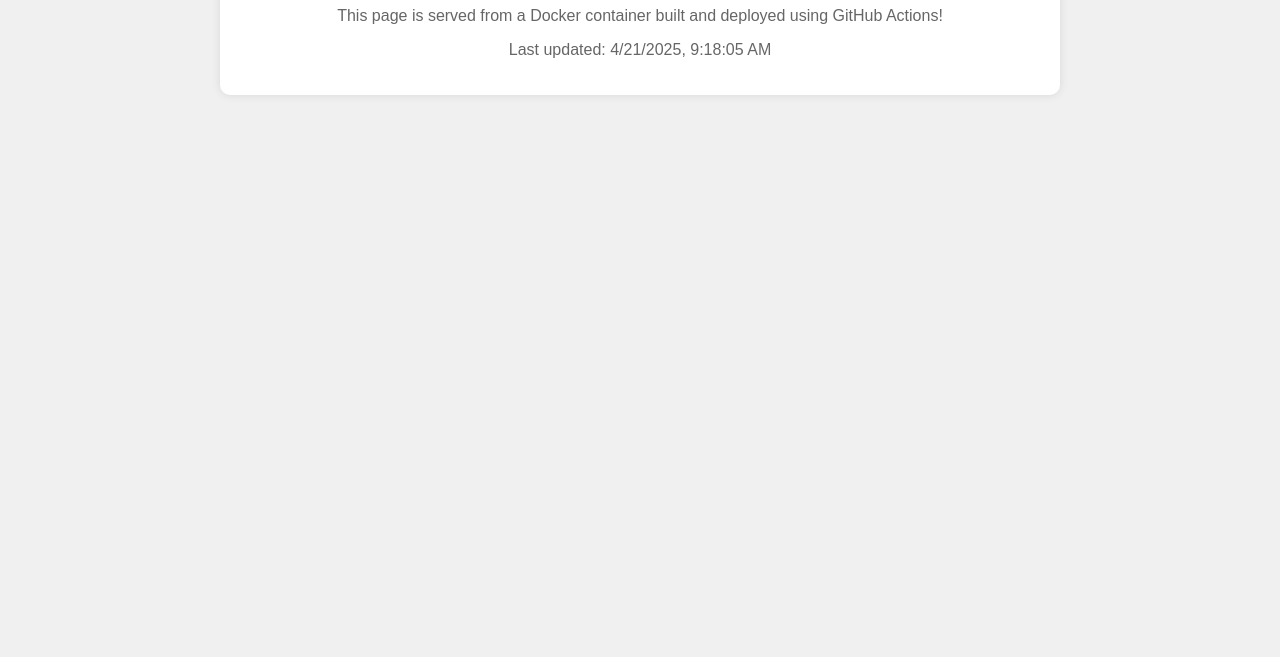
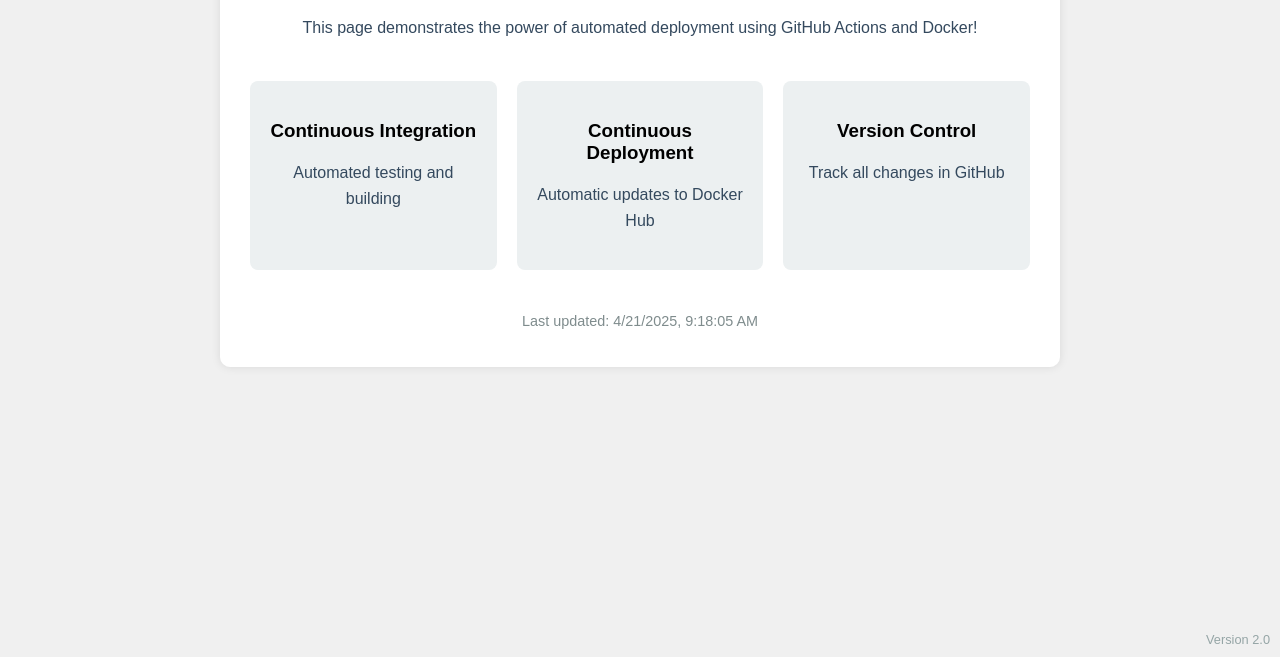
Before and after one commit to rizk951/ci-hub-2, a plain HTML site: page static/index.html in a window 1280 px wide. Shown: the part 143-800 px from the top of the page. Drawn offline with Linux system fonts and the light colour scheme.

Commit message:
Update page design and add features section

```diff
--- a/static/index.html
+++ b/static/index.html
@@ -21,11 +21,43 @@
         }
 
         h1 {
-            color: #333;
+            color: #2c3e50;
+            margin-bottom: 30px;
         }
 
         p {
-            color: #666;
+            color: #34495e;
+            line-height: 1.6;
+        }
+
+        .features {
+            display: flex;
+            justify-content: space-around;
+            margin: 30px 0;
+            flex-wrap: wrap;
+        }
+
+        .feature {
+            background: #ecf0f1;
+            padding: 20px;
+            border-radius: 8px;
+            margin: 10px;
+            flex: 1;
+            min-width: 200px;
+        }
+
+        .update-time {
+            color: #7f8c8d;
+            font-size: 0.9em;
+            margin-top: 20px;
+        }
+
+        .version {
+            position: fixed;
+            bottom: 10px;
+            right: 10px;
+            color: #95a5a6;
+            font-size: 0.8em;
         }
     </style>
 </head>
@@ -33,9 +65,27 @@
 <body>
     <div class="container">
         <h1>Welcome to CI/CD Test Page</h1>
-        <p>This page is served from a Docker container built and deployed using GitHub Actions!</p>
-        <p>Last updated: <span id="date"></span></p>
+        <p>This page demonstrates the power of automated deployment using GitHub Actions and Docker!</p>
+
+        <div class="features">
+            <div class="feature">
+                <h3>Continuous Integration</h3>
+                <p>Automated testing and building</p>
+            </div>
+            <div class="feature">
+                <h3>Continuous Deployment</h3>
+                <p>Automatic updates to Docker Hub</p>
+            </div>
+            <div class="feature">
+                <h3>Version Control</h3>
+                <p>Track all changes in GitHub</p>
+            </div>
+        </div>
+
+        <p class="update-time">Last updated: <span id="date"></span></p>
     </div>
+    <div class="version">Version 2.0</div>
+
     <script>
         document.getElementById('date').textContent = new Date().toLocaleString();
     </script>
```
